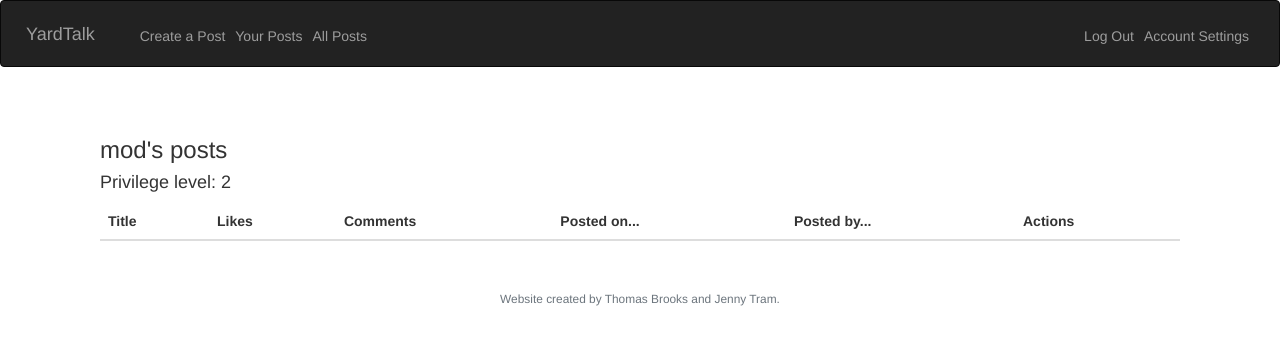
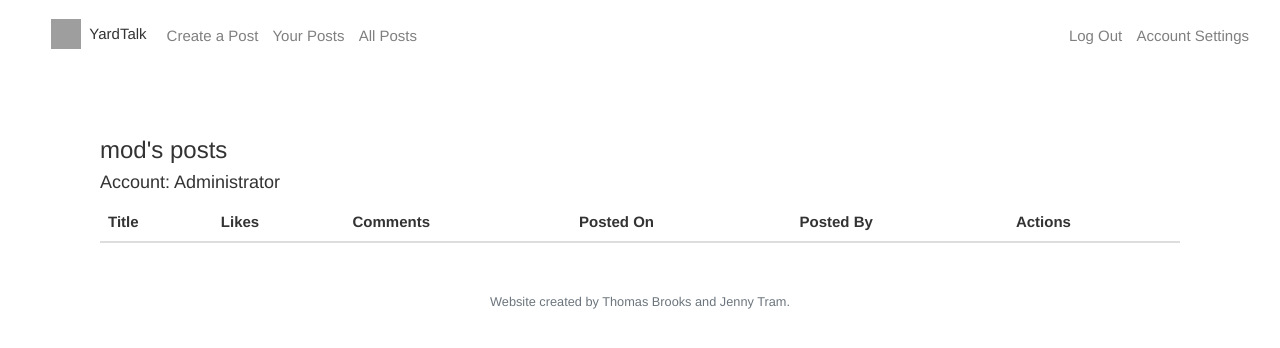
Before and after one commit to jennytram/FinalProject, a Flask app: page /my_posts in a window 1280 px wide. Shown: the top 348 px of the page. Run offline with Flask 2, Linux system fonts and the light colour scheme; a user stored in the database is signed in; data comes from the database, SQL or seed files in the repository; lists and menus that the app fills with data are empty; some libraries are stand-ins or nearby versions; grey boxes are pictures that could not be loaded.

Commit message:
final commit

```diff
--- a/templates/index.html
+++ b/templates/index.html
@@ -8,8 +8,8 @@
       <th scope="col">Title</th>
       <th scope="col">Likes</th>
       <th scope="col">Comments</th>
-      <th scope="col">Posted on...</th>
-      <th scope="col">Posted by...</th>
+      <th scope="col">Posted On</th>
+      <th scope="col">Posted By</th>
       <th scope="col">Actions</th>
     </tr>
   </thead>
--- a/templates/layout.html
+++ b/templates/layout.html
@@ -13,7 +13,6 @@
 
         <!-- https://favicon.io/emoji-favicons/money-mouth-face/ -->
         <link rel="stylesheet" href="https://maxcdn.bootstrapcdn.com/bootstrap/3.3.7/css/bootstrap.min.css">
-        <link href="styles.css" rel="stylesheet">
         <script src="https://ajax.googleapis.com/ajax/libs/jquery/3.3.1/jquery.min.js"></script>
         <script src="https://maxcdn.bootstrapcdn.com/bootstrap/3.3.7/js/bootstrap.min.js"></script>
         <title>YardTalk</title>
@@ -21,10 +20,13 @@
     </head>
 
     <body>
-
-        <nav class="navbar navbar-inverse navbar-expand-lg">
+    <span style="font-size:15px">
+        <nav class="navbar navbar-light navbar-expand-lg">
           <div class="container-fluid">
-            <a class="navbar-brand" href="/">YardTalk</a>
+            <a class="navbar-brand" href="#">
+                <a href="/"><img src="/static/H3.png" width="30" height="30" class="d-inline-block align-top" alt=""></a>
+                &nbsp;&nbsp;YardTalk
+            </a>
             <button aria-controls="navbar" aria-expanded="false" aria-label="Toggle navigation" class="navbar-toggler" data-target="#navbar" data-toggle="collapse" type="button">
                 <span class="navbar-toggler-icon"></span>
             </button>
@@ -32,12 +34,12 @@
                 {% if session.user_id %}
                     <ul class="navbar-nav mr-auto mt-2">
                         <li class="nav-item"><a class="nav-link" href="/post">Create a Post</a></li>
-                        <li class="nav-item"><a class="nav-link" href="/my_posts">Your Posts</a></li>
-                        <li class="nav-item"><a class="nav-link" href="/">All Posts</a></li>
+                        <li class="nav-item"><a class="nav-link" href="/my_posts">&nbsp;Your Posts</a></li>
+                        <li class="nav-item"><a class="nav-link" href="/">&nbsp;All Posts</a></li>
                     </ul>
                     <ul class="navbar-nav navbar-right ml-auto mt-2">
-                        <li class="nav-item"><a class="nav-link" href="/logout">Log Out</a></li>
-                        <li class="nav-item"><a class="nav-link" href="/account">Account Settings</a></li>
+                        <li class="nav-item"><a class="nav-link" href="/logout">&nbsp;Log Out</a></li>
+                        <li class="nav-item"><a class="nav-link" href="/account">&nbsp;Account Settings</a></li>
 
                     </ul>
                 {% else %}
@@ -58,7 +60,7 @@
         <footer class="small text-center text-muted">
             Website created by Thomas Brooks and Jenny Tram.
         </footer>
-
+    </span>
     </body>
 
 </html>
--- a/templates/login.html
+++ b/templates/login.html
@@ -6,7 +6,7 @@
 
 {% block main %}
     <h3>
-        Log In to YardTalk!
+        Log On to YardTalk
     </h3>
     <span style="display:block; height: 50pt;"></span>
     <form action="/login" method="post" name="login" onsubmit="return validateForm()">
--- a/templates/newpost.html
+++ b/templates/newpost.html
@@ -12,7 +12,7 @@
         <div class="form-group">
             <textarea class="form-control" name="post" placeholder="What's up?" rows="4" type="text"></textarea>
         </div>
-        <a href="/">Cancel</a>
+        <a href="/">Cancel&nbsp;&nbsp;</a>
         <button class="btn btn-primary" type="submit">Post</button>
     </form>
 
--- a/templates/see_post.html
+++ b/templates/see_post.html
@@ -14,9 +14,9 @@
     <table class="table">
         <thead>
             <tr>
-                <th scope="col">Posted by...</th>
+                <th scope="col">Posted By</th>
                 <th scope="col">Comment</th>
-                <th scope="col">Posted on...</th>
+                <th scope="col">Posted On</th>
             </tr>
         </thead>
         {% for comment in comments %}
@@ -38,7 +38,7 @@
         <div class="form-group">
             <textarea class="form-control" name="comment" placeholder="Leave a comment!" rows="4" type="text"></textarea>
         </div>
-        <a href="/">Cancel</a>
+        <a href="/">Cancel&nbsp;&nbsp;</a>
         <button class="btn btn-primary" type="submit">Comment</button>
     </form>
 
--- a/templates/usr_posts.html
+++ b/templates/usr_posts.html
@@ -4,6 +4,6 @@
     {{ user }}'s posts
 </h3>
 <h4>
-    Privilege level: {{ level }}
+    Account: {% if level == 0 %}User{% endif %}{% if level == 1 %}Moderator{% endif %}{% if level == 2 %}Administrator{% endif %}
 </h4>
 {% endblock %}
--- a/templates/yourposts.html
+++ b/templates/yourposts.html
@@ -10,7 +10,7 @@
     <tr>
       <th scope="col">Post ID</th>
       <th scope="col">Title</th>
-      <th scope="col">Posted on...</th>
+      <th scope="col">Posted On</th>
     </tr>
   </thead>
 
```
Also changed, not shown: templates/homepage.html (added, +17 -0 lines).
